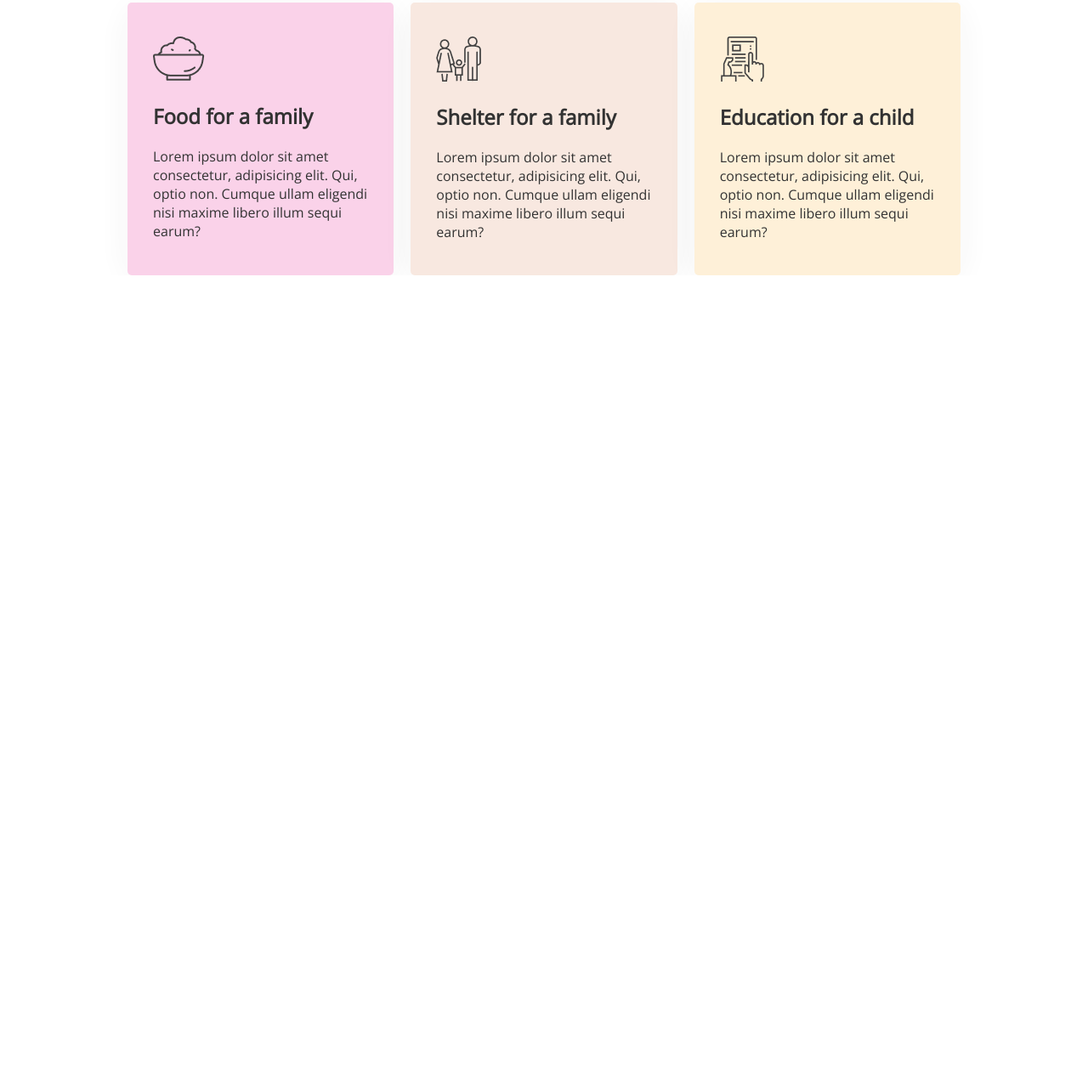
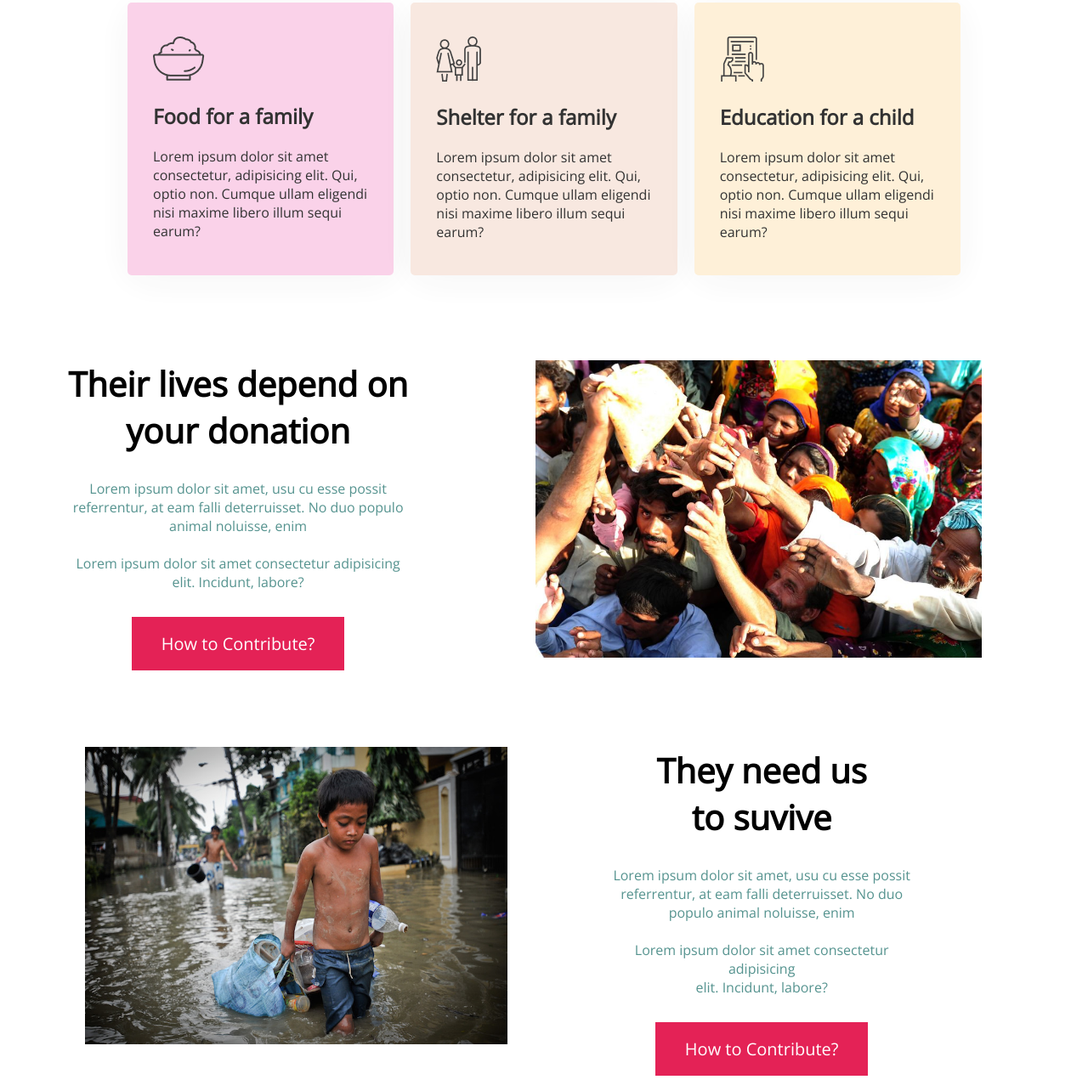
Before and after one commit to studentabusayeed/Practice-project, a plain HTML site: page index.html in a window 1280 px wide. Shown: the part 1739-3023 px from the top of the page at 85% size. Before the commit the page ends 2063 px from the top, so only its background shows below. Drawn offline with nearby package versions, Linux system fonts and the light colour scheme.

Commit message:
added content

```diff
--- a/index.html
+++ b/index.html
@@ -72,6 +72,38 @@
                         </div>
                     </div>
         </section>
+        <section class="contribute-item">
+            <div class="contribute-1">
+                <h1 class="good-1">Their lives depend on<br>
+                    your donation</h1>
+                    <p class="good-2">Lorem ipsum dolor sit amet, usu cu esse possit<br>
+                        referrentur, at eam falli deterruisset. No duo populo
+                        animal noluisse, enim
+                    <br><br>
+                    Lorem ipsum dolor sit amet consectetur adipisicing<br> elit. Incidunt, labore?
+                </p>
+                        <button class="good-3">How to Contribute?</button>
+            </div>
+            <div class="contribute-2">
+                <img src="images/donation0.jpg" alt="">
+            </div>
+        </section>
+        <section class="contribute-item-1">
+            <div class="contribute-3">
+                <img src="images/donation9.jpg" alt="">
+            </div>
+            <div class="contribute-4">
+                <h1 class="good-item-1">They need us<br>
+                    to suvive</h1>
+                    <p class="good-item-2">Lorem ipsum dolor sit amet, usu cu esse possit<br>
+                        referrentur, at eam falli deterruisset. No duo populo
+                        animal noluisse, enim
+                    <br><br>
+                    Lorem ipsum dolor sit amet consectetur adipisicing<br> elit. Incidunt, labore?
+                </p>
+                        <button class="good-item-3">How to Contribute?</button>
+            </div>
+        </section>
     </main>
     <footer>
 
--- a/styles/style.css
+++ b/styles/style.css
@@ -127,3 +127,72 @@ body, html {
 #h1-3 {
     background-color: #FEEDCF;
 }
+/* Contribute styles */
+.contribute-item {
+    display: flex;
+    gap: 50px;
+}
+.contribute-1 {
+    margin-top: 50px;
+    margin-left: 80px;
+    text-align: center;
+}
+.contribute-2 img {
+    background-repeat: no-repeat;
+    width: 70%;
+    margin-top: 50px;
+    margin-left: 100px;
+    margin-bottom: 50px;
+}
+.good-1 {
+    font-size: 40px;
+    font-weight: 900;
+}
+.good-2 {
+    font-size: 16px;
+    color:#55938f;
+    margin-top: 30px;
+    margin-bottom: 30px;
+}
+.good-3 {
+    padding: 18px 35px;
+    background-color: #E42256;
+    border: 0;
+    color: white;
+    font-size: 20px;
+}
+.contribute-item-1 {
+    display: flex;
+    gap: 50px;
+}
+.contribute-3 img {
+    background-repeat: no-repeat;
+    width: 75%;
+    height: 80%;
+    margin-top: 50px;
+    margin-right: 100px;
+    margin-bottom: 50px;
+    margin-left: 100px;
+}
+.contribute-4 {
+    margin-top: 50px;
+    margin-right: 200px;
+    text-align: center;
+}
+.good-item-1 {
+    font-size: 40px;
+    font-weight: 900;
+}
+.good-item-2 {
+    font-size: 16px;
+    color:#55938f;
+    margin-top: 30px;
+    margin-bottom: 30px;
+}
+.good-item-3 {
+    padding: 18px 35px;
+    background-color: #E42256;
+    border: 0;
+    color: white;
+    font-size: 20px;
+}
```
